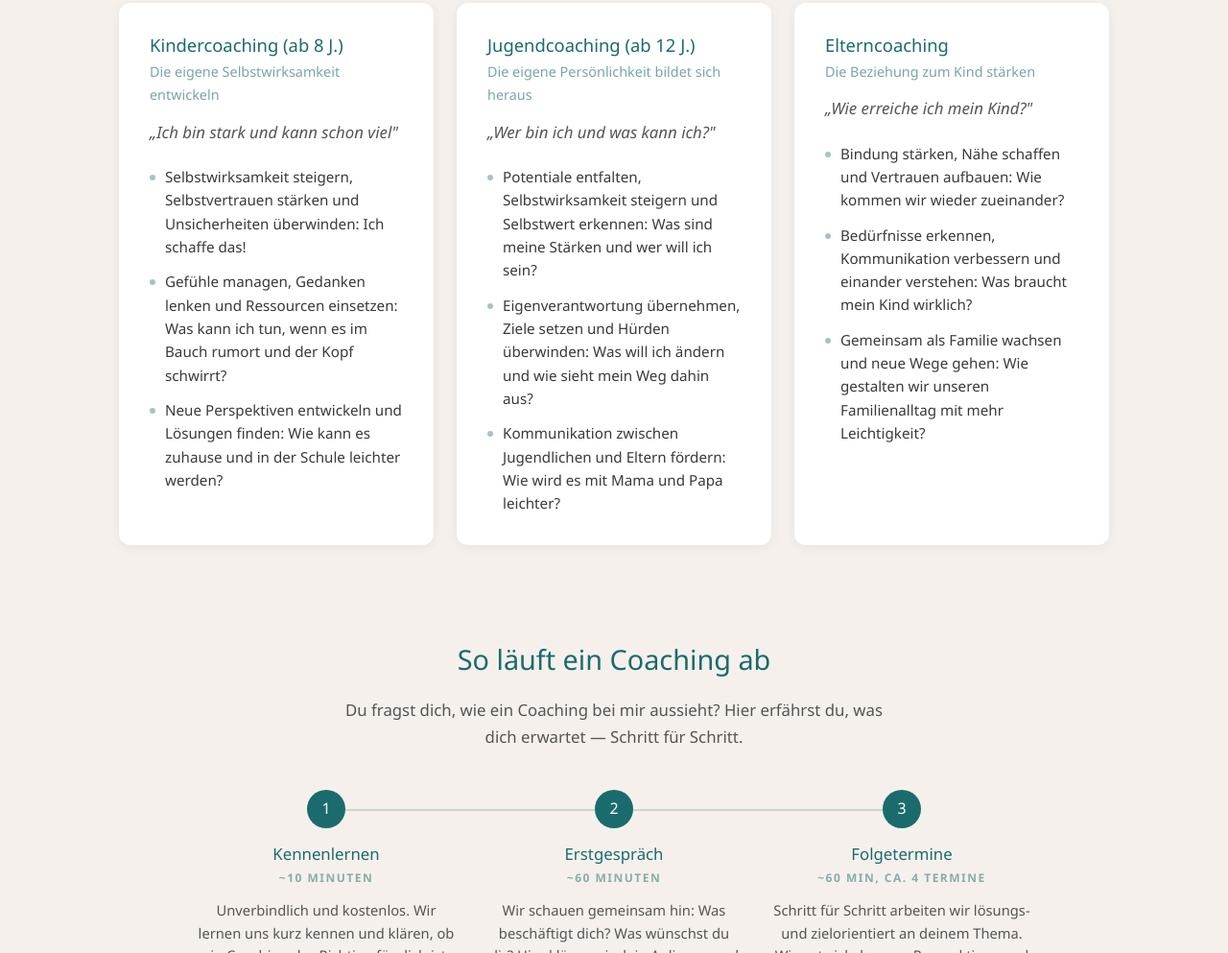
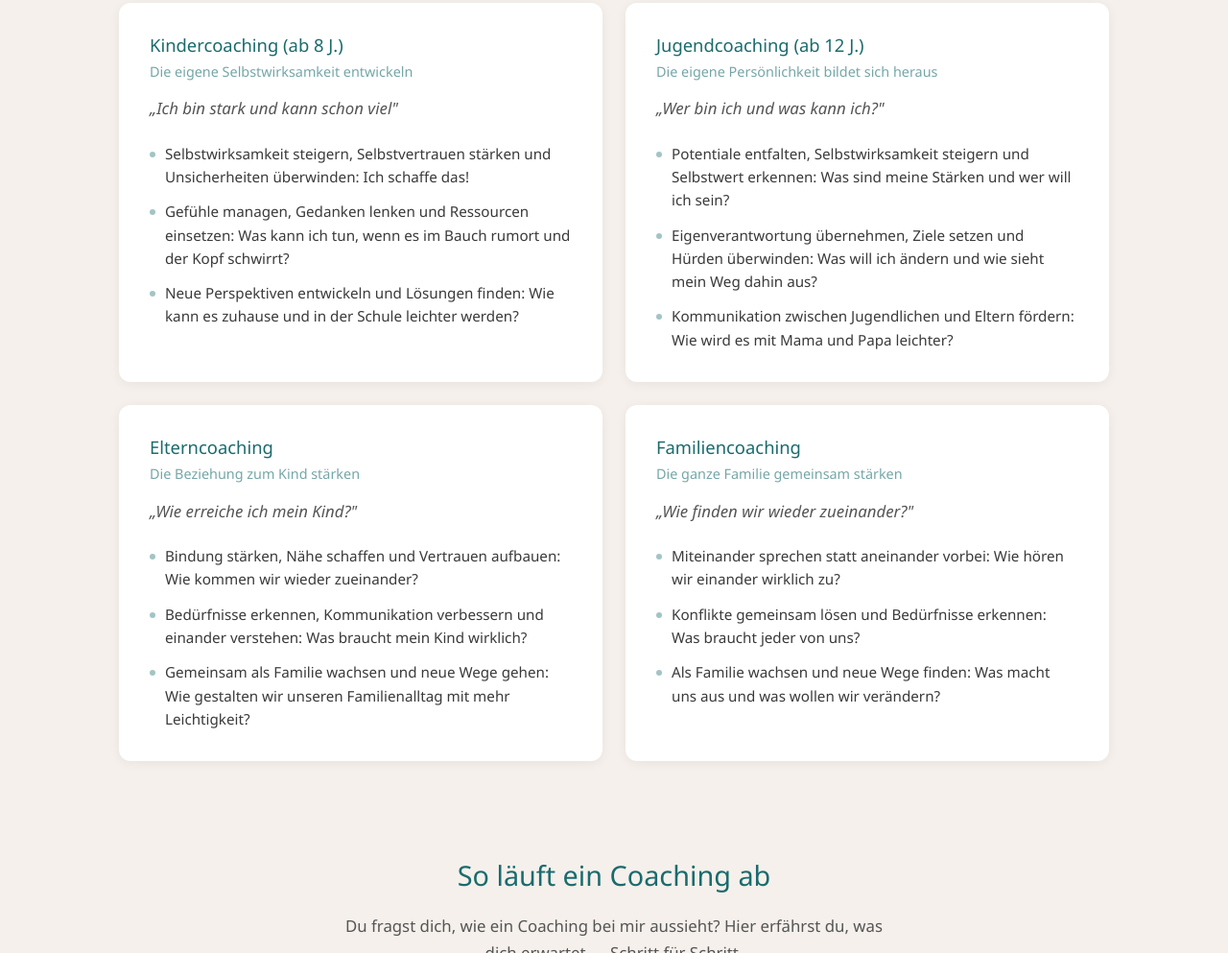
Before and after one commit to evabernhardt/website, a website: page index.html in a window 1280 px wide. Shown: the part 2679-3672 px from the top of the page at 96% size. Drawn offline with Linux system fonts and the light colour scheme.

Commit message:
Familiencoaching als viertes Angebot ergänzt, Layout auf 2×2 umgestellt
Co-Authored-By: Claude Sonnet 4.6 <noreply@anthropic.com>

```diff
--- a/css/style.css
+++ b/css/style.css
@@ -297,7 +297,7 @@ h2 {
 
 .angebot-grid {
   display: grid;
-  grid-template-columns: repeat(3, 1fr);
+  grid-template-columns: repeat(2, 1fr);
   gap: 24px;
 }
 
--- a/index.html
+++ b/index.html
@@ -122,6 +122,17 @@
           </ul>
         </div>
 
+        <div class="angebot-card">
+          <h3>Familiencoaching</h3>
+          <p class="angebot-subtitle">Die ganze Familie gemeinsam stärken</p>
+          <p class="angebot-quote">„Wie finden wir wieder zueinander?"</p>
+          <ul>
+            <li>Miteinander sprechen statt aneinander vorbei: Wie hören wir einander wirklich zu?</li>
+            <li>Konflikte gemeinsam lösen und Bedürfnisse erkennen: Was braucht jeder von uns?</li>
+            <li>Als Familie wachsen und neue Wege finden: Was macht uns aus und was wollen wir verändern?</li>
+          </ul>
+        </div>
+
       </div>
     </div>
   </section>
```
